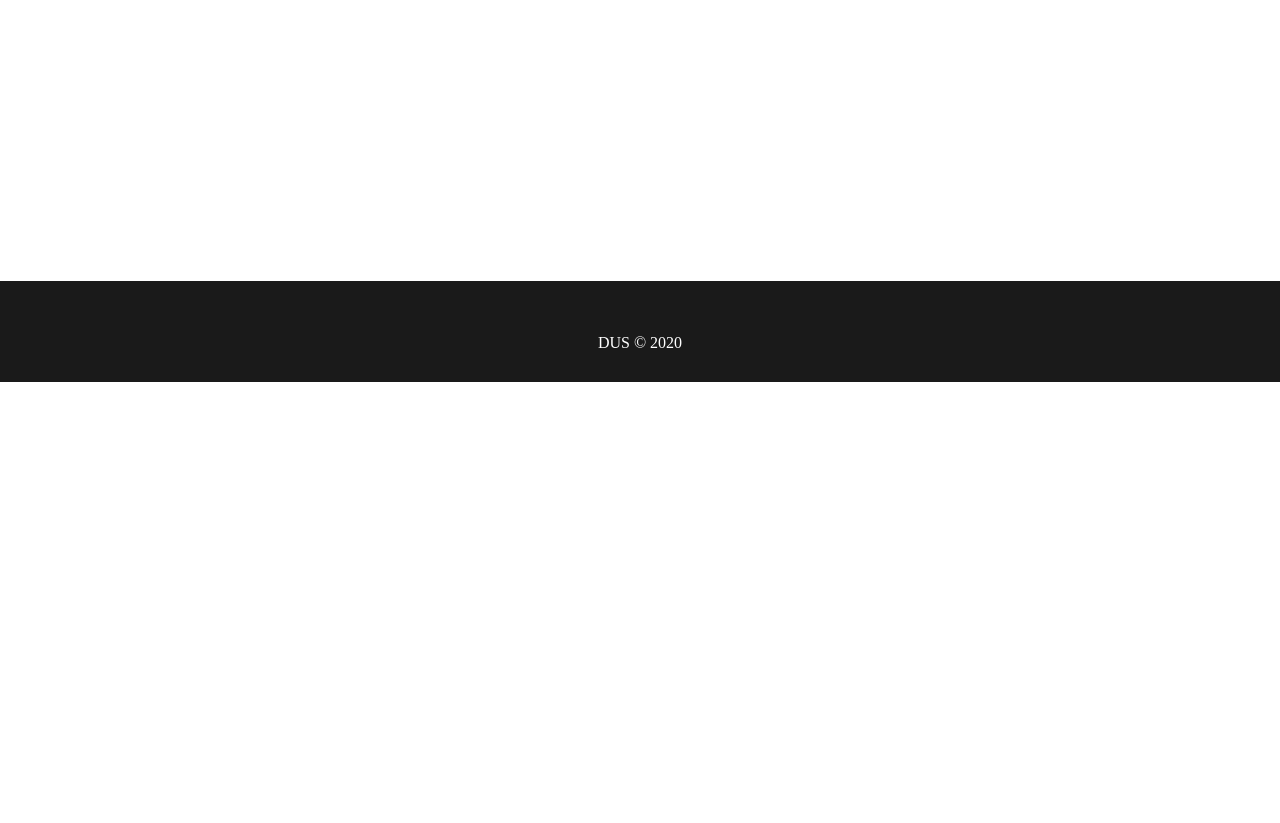
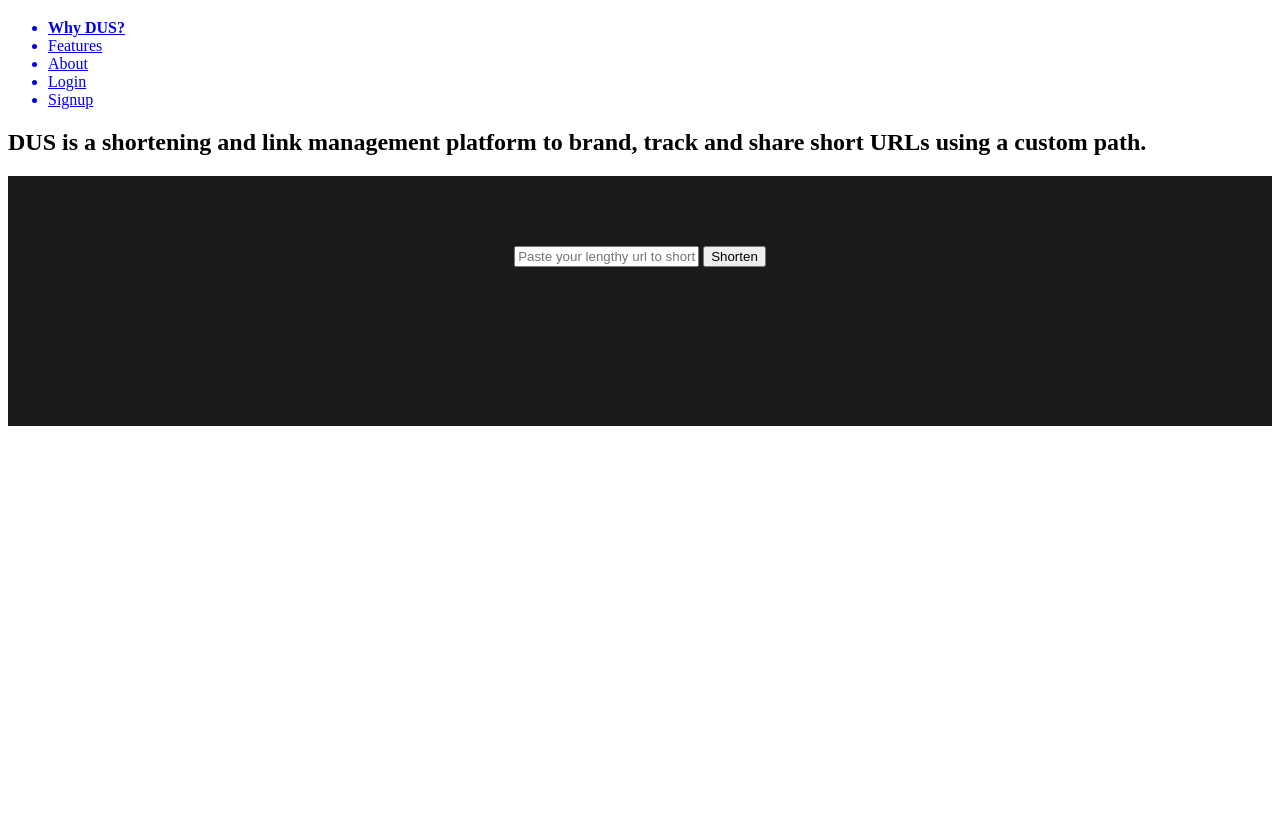
Before and after one commit to anonymous-sidhax/Django-URL-Shortner, a Django app: page / in a window 1280 px wide. Shown: the part 418-1241 px from the top of the page. Before the commit the page ends 800 px from the top, so only its background shows below. Run offline with Django 3.2, Linux system fonts and the light colour scheme; some libraries are stand-ins or nearby versions; grey boxes are pictures that could not be loaded.

Commit message:
Homepage Changes - Added Input Form

```diff
--- a/DUS/mainApp/static/assets/css/mainStyles.css
+++ b/DUS/mainApp/static/assets/css/mainStyles.css
@@ -2,10 +2,6 @@
 
 :root {
   --main-color: #1A1A1A;
-}
-
-.form{
-    margin-top: 100px;
 }
 
 *{
@@ -21,6 +17,7 @@
   width: 100%;
   height: 70px;
   background-color: var(--main-color);
+  z-index: 1000;
 }
 
 .navbar_logo{
@@ -107,13 +104,13 @@
 /* FOOTER */
 
 .footer{
-  color: white;
-  position: absolute;
-  bottom: 0;
+  position: fixed;
+  bottom: 0px;
   box-sizing: border-box;
   display: flex;
   justify-content: center;
   align-items: center;
+
   padding: 30px 0;
   width: 100%;
   background-color: #1A1A1A;
@@ -134,3 +131,7 @@
   font-family: 'Nunito';
   color: white;
 }
+
+.footer_rights a{
+  color: white;
+}
--- a/DUS/mainApp/templates/index_siddesh.html
+++ b/DUS/mainApp/templates/index_siddesh.html
@@ -1,9 +1,14 @@
 {% extends 'base.html' %}
 {% block title %} Django-URL-Shortner {% endblock title %}
 {% load static %}
+<link rel="stylesheet" type="text/css" href="{% static 'assets/css/mainStyles.css' %}" media="screen"/>
+<link rel="stylesheet" type="text/css" href="{% static 'assets/css/homePage.css' %}" media="screen"/>
 
 {% block body %}
-<link rel="stylesheet" type="text/css" href="{% static 'assets/css/mainStyles.css' %}" media="screen">
+
+
+
+<body class="homepage_body" >
 
     <!-- Navigation Bar Start-->
     <nav class="navbar">
@@ -16,14 +21,28 @@
         <a href="#"><li>Signup</li></a>
         </ul>
     </nav>
-<!-- Navigation Bar End -->
+    <!-- Navigation Bar End  -->
 
-<div style="margin-top: 20%">
-    <form action="short" method="get">
-        <input type="text" name="org_url" placeholder="Enter url here">
-        <button type="submit">Shorten</button>
-    </form>
+    <!-- Header Start -->
+    <header>
+        <h2>DUS is a shortening and link management platform to brand, track and share short URLs using a custom path.</figcaption>
+        </h1>
+    </header>
+    <!-- Header End -->
+
+    <div style="text-align: center; height: 250px; background-color:#1A1A1A;">
+        <div style="top: 70px; position: relative; text-align: center; width: 60%; display: inline-table">
+            <div style="display: table-cell; border-bottom: 10px;">
+                <input class="textbox" type="text" class="form-control" name="url" value="" placeholder="Paste your lengthy url to shorten it" required="">
+                <button class="button">Shorten</button>
             </div>
+        </div>
+
+    </div>
+
+    <div style="height: 400px; background-color: white;">
+    </div>
+
 
 
     <!-- Footer Start-->
@@ -32,6 +51,12 @@
             <img class="logo"
                 src="https://svgshare.com/i/Q22.svg" class="navbar_logo"/>
         </a>
+        <div class="footer_rights">
+            <b>DUS 2020 &copy; </b>
+            &nbsp🔥
+        </div>
     </footer>
     <!-- Footer End-->
+
+</body>
 {% endblock body %}
```
Also changed, not shown: DUS/mainApp/static/assets/css/homePage.css (added, +38 -0 lines), DUS/mainApp/static/assets/logo/homepage_background1.png (added), DUS/mainApp/static/assets/logo/homepage_background2.jpg (added). Lines whose indentation alone changed are shown as unchanged.
